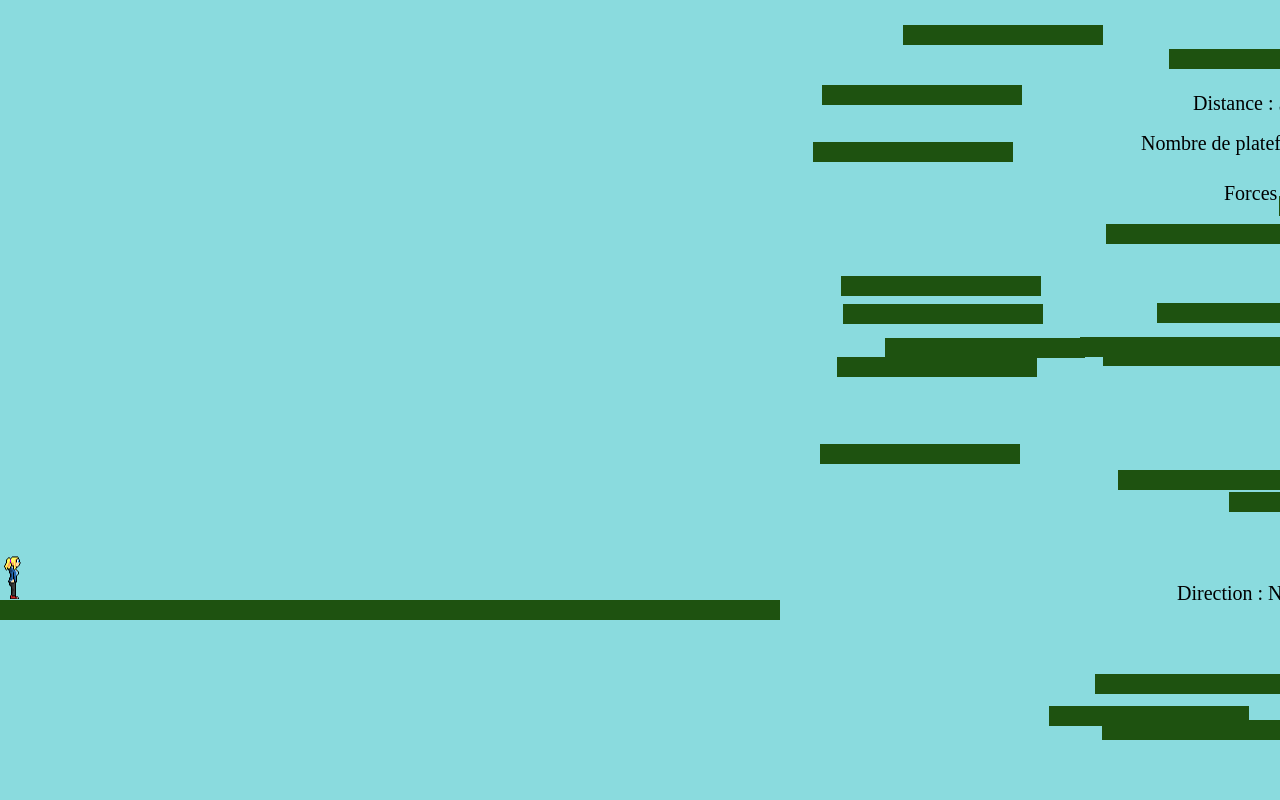
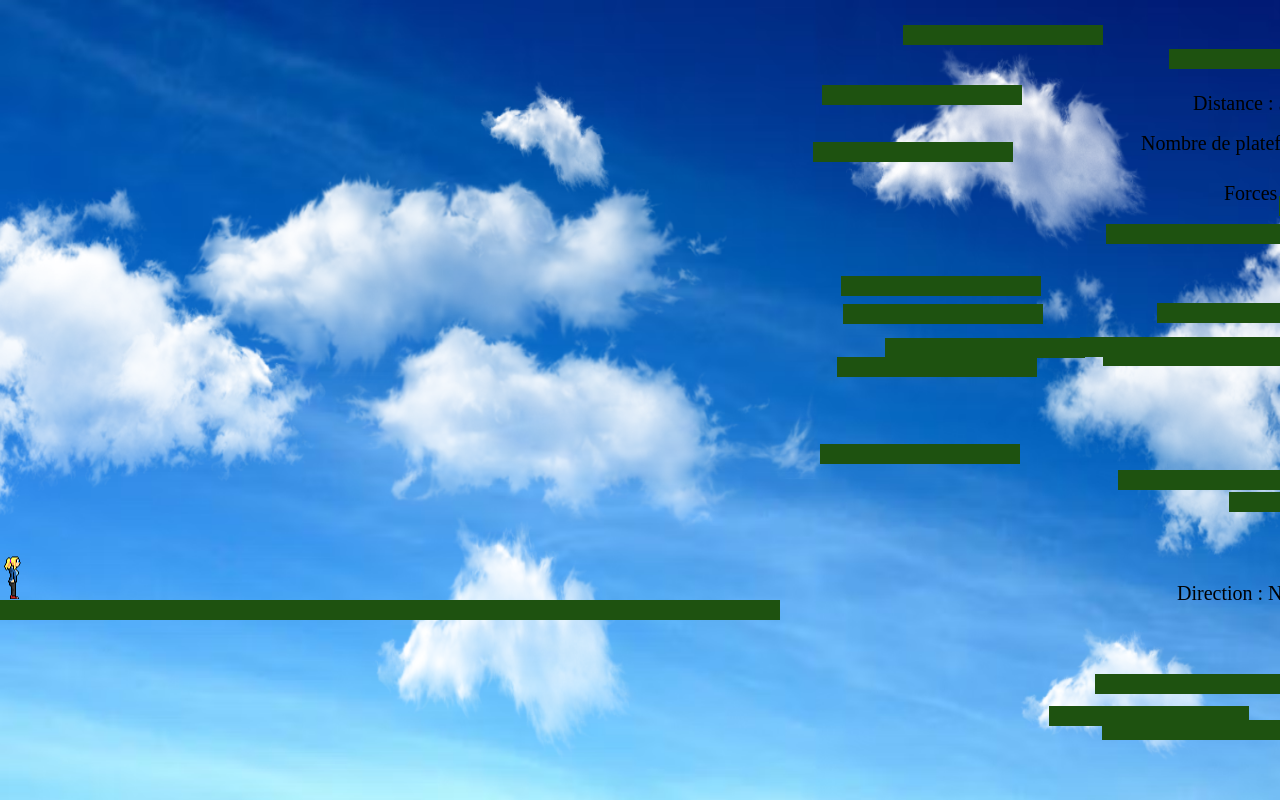
Before and after one commit to SuperFloch/runner, a plain HTML site: page index.html in a window 1280 px wide. Drawn offline with Linux system fonts and the light colour scheme.

Commit message:
Parallax BG

```diff
--- a/index.html
+++ b/index.html
@@ -8,6 +8,9 @@
 <body>
     <div class="hidden">
         <img src="images/playerSpritesheet.png" id="playerSpriteSheet">
+        <img src="images/background.png" id="background">
+        <img src="images/backLayer_1.png" id="backLayer_1">
+        <img src="images/backLayer_2.png" id="backLayer_2">
     </div>
     <div>
         <canvas id="canvas"></canvas>
--- a/runner.js
+++ b/runner.js
@@ -264,7 +264,7 @@ function Platform(x, y, width, height) {
 
 function draw(canvas, game) {
     var ctx = canvas.getContext("2d");
-    drawBackground(ctx, canvas.width, canvas.height);
+    drawBackground(ctx, game, canvas.width, canvas.height);
     drawPlayer(ctx, game.entities.find(e => e.isPlayer), game);
     drawInterface(ctx, game);
     game.entities.forEach((e, i) => {
@@ -274,9 +274,14 @@ function draw(canvas, game) {
     });
 }
 
-function drawBackground(ctx, width, height) {
-    ctx.fillStyle = "#8adbde";
-    ctx.fillRect(0, 0, width, height);
+function drawBackground(ctx, game, width, height) {
+    ctx.drawImage(document.getElementById("background"), 0, 0, width, height);
+    var layer1 = document.getElementById("backLayer_1");
+    var layer2 = document.getElementById("backLayer_2");
+    ctx.drawImage(layer1, 0 - (game.scrollX * 0.7 % width), 0, width, height);
+    ctx.drawImage(layer1, width - (game.scrollX * 0.7 % width), 0, width, height);
+    ctx.drawImage(layer2, 0 - (game.scrollX % width), 0, width, height);
+    ctx.drawImage(layer2, width - (game.scrollX % width), 0, width, height);
 }
 
 function drawPlayer(ctx, player, game) {
```
Also changed, not shown: images/backLayer_1.png (added), images/backLayer_2.png (added), images/background.png (added).
